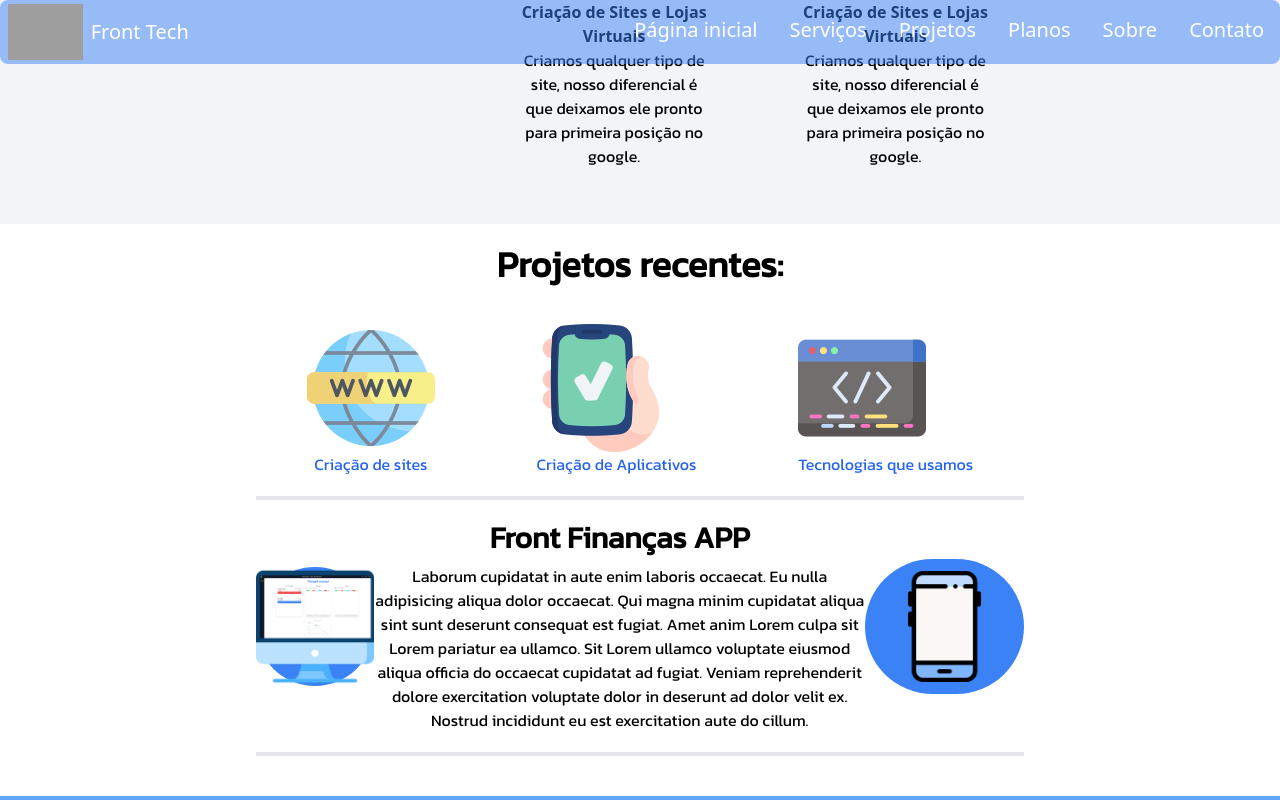
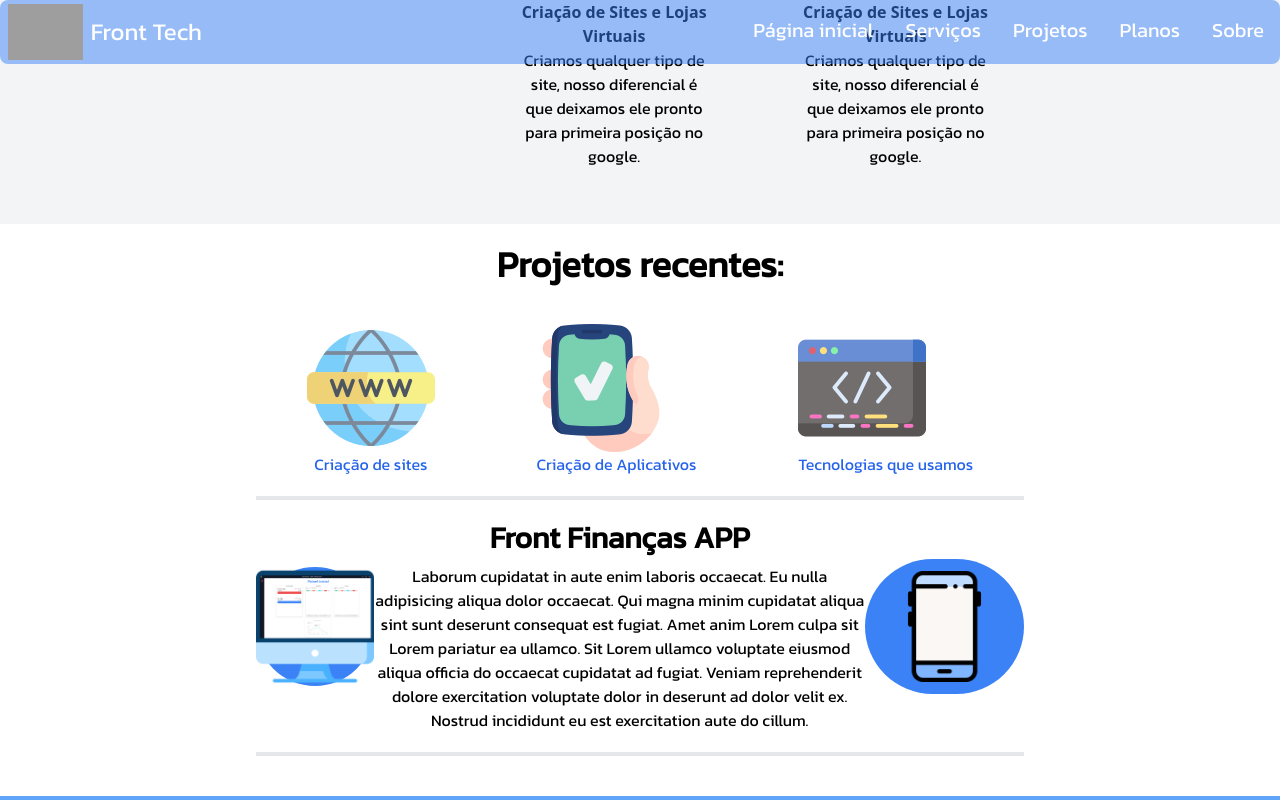
Before and after one commit to emanoel3578/portfolio-website, a Vue app: page / in a window 1280 px wide. Both pictures are taken after a click on the element "Criação de Aplicativos". Shown: the part 1283-2083 px from the top of the page. Built offline with nearby package versions, Linux system fonts and the light colour scheme; grey boxes are pictures that could not be loaded.

Commit message:
Adicionado href no navbar e finalizado hotfixes

```diff
--- a/src/components/Footer.vue
+++ b/src/components/Footer.vue
@@ -13,14 +13,14 @@
                 </div>
 
                 <div class="flex flex-col">
-                    <div class="flex text-white m-2">
+                    <div class="flex cursor-pointer  text-white m-2 transform scale-110 rounded-3xl border-black px-5 pb-6 m-1 transition duration-500 ease-in-out transform hover:-translate-y-4 hover:scale-110">
                         <img src="img/facebook.png">
                         <p class="pr-4">Facebook</p>
                         <img src="img/instagram.png">
                         <p>Instagram</p>
                     </div>
 
-                    <div class="flex text-white m-2">
+                    <div class="flex cursor-pointer text-white m-2 transform scale-110 rounded-3xl border-black px-5 pb-6 m-1 transition duration-500 ease-in-out transform hover:-translate-y-4 hover:scale-110">
                         <img src="img/whatss.png">
                         <p class="pr-4">Whatsapp</p>
                         <img src="img/git.png">
--- a/src/components/Navbar.vue
+++ b/src/components/Navbar.vue
@@ -1,22 +1,21 @@
 <template>
 
-    <div class="fixed opacity-50 h-16 bg-blue-500 w-full rounded-lg border-blue">
+    <div class="fixed opacity-50 h-16 bg-blue-500 w-full rounded-lg border-blue z-10">
     </div>
 
-    <div class="fixed flex justify-between w-full items-center text-white text-xl">
+    <div class="fixed flex justify-between w-full items-center text-white text-xl z-10 font-kanit">
       <div class="flex items-center pt-1">
         <img src="img/logoNav.png" class="h-14 px-2">
-        <p>Front Tech</p>
+        <p class="text-2xl">Front Tech</p>
       </div>
 
       <div class="flex">
         <ul class="flex list-none">
-          <li class="mx-2 rounded-full p-2 hover:text-black hover:bg-blue-300">Página inicial</li>
-          <li class="mx-2 rounded-full p-2 hover:text-black hover:bg-blue-300">Serviços</li>
-          <li class="mx-2 rounded-full p-2 hover:text-black hover:bg-blue-300">Projetos</li>
-          <li class="mx-2 rounded-full p-2 hover:text-black hover:bg-blue-300">Planos</li>
-          <li class="mx-2 rounded-full p-2 hover:text-black hover:bg-blue-300">Sobre</li>
-          <li class="mx-2 rounded-full p-2 hover:text-black hover:bg-blue-300">Contato</li>
+          <li class="mx-2 rounded-full p-2 hover:text-black hover:bg-blue-300 cursor-pointer"><a href="#background-wrap">Página inicial</a></li>
+          <li class="mx-2 rounded-full p-2 hover:text-black hover:bg-blue-300 cursor-pointer"><a href="#servicosID">Serviços</a></li>
+          <li class="mx-2 rounded-full p-2 hover:text-black hover:bg-blue-300 cursor-pointer"><a href="#projetosID">Projetos</a></li>
+          <li class="mx-2 rounded-full p-2 hover:text-black hover:bg-blue-300 cursor-pointer"><a href="#planosID">Planos</a></li>
+          <li class="mx-2 rounded-full p-2 hover:text-black hover:bg-blue-300 cursor-pointer"><a href="#sobrenosID">Sobre</a></li>
         </ul>
       </div>
     </div>
--- a/src/components/Servicos.vue
+++ b/src/components/Servicos.vue
@@ -3,19 +3,19 @@
         <div>
             <div class="relative flex justify-center gap-14 z-100 -top-20 -mb-12">
                 <div class="py-6 flex sm:py-12 border-3">
-                    <div class="relative py-3 sm:max-w-sm sm:mx-auto">
+                    <div class="relative py-3 sm:max-w-sm sm:mx-auto transition duration-500 ease-in-out transform hover:-translate-y-1 hover:scale-110">
                         <div class="absolute inset-0 bg-gradient-to-r from-cyan-400 to-light-blue-500 shadow-lg transform -skew-y-6 sm:skew-y-0 sm:-rotate-6 sm:rounded-3xl"></div>
                         <div class="absolute inset-0 bg-gradient-to-l from-cyan-400 to-blue-light-500 shadow-lg transform -skew-y-6 sm:skew-y-0 sm:-rotate-0 sm:rounded-3xl"></div>
                         <div class="absolute inset-0 bg-gradient-to-l from-cyan-400 to-blue-light-500 shadow-lg transform -skew-y-6 sm:skew-y-0 sm:rotate-6 sm:rounded-3xl"></div>
                         <div class="flex flex-col relative bg-white shadow-lg sm:rounded-3xl sm:p-10 scale-up-center">
-                            <img src="img/mobile.png" class="mb-3 w-12 h-12 mx-auto my-0">
-                            <p class="font-kanit">Consequat Lorem culpa irure aliqua veniam. Elit et excepteur aute veniam commodo proident magna ad ullamco ullamco esse. Dolor nostrud aute fugiat laborum.</p>
+                            <img src="img/mobile.png" class="mb-3 w-12 h-12 mx-auto my-0 ">
+                            <p class="font-kanit ">Consequat Lorem culpa irure aliqua veniam. Elit et excepteur aute veniam commodo proident magna ad ullamco ullamco esse. Dolor nostrud aute fugiat laborum.</p>
                         </div>
                     </div>
                 </div>
 
                 <div class="py-6 flex sm:py-12">
-                    <div class="relative py-3 sm:max-w-sm sm:mx-auto">
+                    <div class="relative py-3 sm:max-w-sm sm:mx-auto transition duration-500 ease-in-out transform hover:-translate-y-1 hover:scale-110">
                         <div class="absolute inset-0 bg-gradient-to-r from-cyan-400 to-light-blue-500 shadow-lg transform -skew-y-6 sm:skew-y-0 sm:-rotate-6 sm:rounded-3xl"></div>
                         <div class="absolute inset-0 bg-gradient-to-l from-cyan-400 to-blue-light-500 shadow-lg transform -skew-y-6 sm:skew-y-0 sm:-rotate-0 sm:rounded-3xl"></div>
                         <div class="absolute inset-0 bg-gradient-to-l from-cyan-400 to-blue-light-500 shadow-lg transform -skew-y-6 sm:skew-y-0 sm:rotate-6 sm:rounded-3xl"></div>
@@ -27,7 +27,7 @@
                 </div>
 
                 <div class="py-6 flex sm:py-12">
-                    <div class="relative py-3 sm:max-w-sm sm:mx-auto">
+                    <div class="relative py-3 sm:max-w-sm sm:mx-auto transition duration-500 ease-in-out transform hover:-translate-y-1 hover:scale-110">
                         <div class="absolute inset-0 bg-gradient-to-r from-cyan-400 to-light-blue-500 shadow-lg transform -skew-y-6 sm:skew-y-0 sm:-rotate-6 sm:rounded-3xl"></div>
                         <div class="absolute inset-0 bg-gradient-to-l from-cyan-400 to-blue-light-500 shadow-lg transform -skew-y-6 sm:skew-y-0 sm:-rotate-0 sm:rounded-3xl"></div>
                         <div class="absolute inset-0 bg-gradient-to-l from-cyan-400 to-blue-light-500 shadow-lg transform -skew-y-6 sm:skew-y-0 sm:rotate-6 sm:rounded-3xl"></div>
@@ -40,7 +40,7 @@
             </div>
         </div>
 
-        <div class="flex bg-gray-100 justify-center w-full">
+        <div id="servicosID" class="flex bg-gray-100 justify-center w-full">
             <div class="flex w-3/5 gap-6 items-center">
                 <div class="text-center">
                     <p class="text-5xl font-kanit font-bold">Serviços</p>
@@ -48,13 +48,13 @@
 
                 <div class="flex text-center">
                     <div class="flex flex-col items-end my-5">
-                        <div class="p-5 w-4/5 rounded-full m-4 bg-gradient-to-r hover:from-blue-500 hover:to-purple-400 hover:text-white scale-up-center">
+                        <div class="p-5 w-4/5 rounded-full m-4 bg-gradient-to-r hover:from-blue-500 hover:to-purple-400 hover:text-white transition duration-500 ease-in-out transform hover:-translate-y-1 hover:scale-110">
                             <img src="img/mobileicon.png" class="mx-auto my-0 h-10">
                             <p class="font-bold ">Criação de Sites e Lojas Virtuais MOBILE</p>
                             <p class="font-kanit">Criamos qualquer tipo de site, nosso diferencial é que deixamos ele pronto para primeira posição no google.</p>
                         </div>
 
-                        <div class="p-5 w-4/5 rounded-full m-4 bg-gradient-to-r hover:from-blue-500 hover:to-purple-400 hover:text-white">
+                        <div class="p-5 w-4/5 rounded-full m-4 bg-gradient-to-r hover:from-blue-500 hover:to-purple-400 hover:text-white transition duration-500 ease-in-out transform hover:-translate-y-1 hover:scale-110">
                             <img src="img/computericon.png" class="mx-auto my-0 h-10">
                             <p class="font-bold">Criação de Sites e Lojas Virtuais</p>
                             <p class="font-kanit">Criamos qualquer tipo de site, nosso diferencial é que deixamos ele pronto para primeira posição no google.</p>
@@ -63,13 +63,13 @@
 
 
                     <div class="flex flex-col items-end my-5">
-                        <div class="p-5 w-4/5 rounded-full m-4 bg-gradient-to-r hover:from-blue-500 hover:to-purple-400 hover:text-white">
+                        <div class="p-5 w-4/5 rounded-full m-4 bg-gradient-to-r hover:from-blue-500 hover:to-purple-400 hover:text-white transition duration-500 ease-in-out transform hover:-translate-y-1 hover:scale-110">
                             <img src="img/supporticon.png" class="mx-auto my-0 h-10">
                             <p class="font-bold">Criação de Sites e Lojas Virtuais</p>
                             <p class="font-kanit">Criamos qualquer tipo de site, nosso diferencial é que deixamos ele pronto para primeira posição no google.</p>
                         </div>
 
-                        <div class="p-5 w-4/5 rounded-full m-4 bg-gradient-to-r hover:from-blue-500 hover:to-purple-400 hover:text-white">
+                        <div class="p-5 w-4/5 rounded-full m-4 bg-gradient-to-r hover:from-blue-500 hover:to-purple-400 hover:text-white transition duration-500 ease-in-out transform hover:-translate-y-1 hover:scale-110">
                             <img src="img/moneyicon.png" class="mx-auto my-0 h-10">
                             <p class="font-bold">Criação de Sites e Lojas Virtuais</p>
                             <p class="font-kanit">Criamos qualquer tipo de site, nosso diferencial é que deixamos ele pronto para primeira posição no google.</p>
--- a/src/components/Sobrenos.vue
+++ b/src/components/Sobrenos.vue
@@ -1,5 +1,5 @@
 <template>
-    <div class="font-kanit">
+    <div class="font-kanit" id="sobrenosID">
         <div class="flex bg-gray-700 justify-center items-center">
             <div class="flex flex-col w-3/5 pb-10">
                 <p class="text-center text-white text-semibold text-3xl mb-8 mt-4">Sobre nossa equipe:</p>
```
Also changed, not shown: src/components/Header.vue (+4 -4 lines), src/components/Planos.vue (+15 -3 lines), src/components/Projetos.vue (+10 -10 lines).
